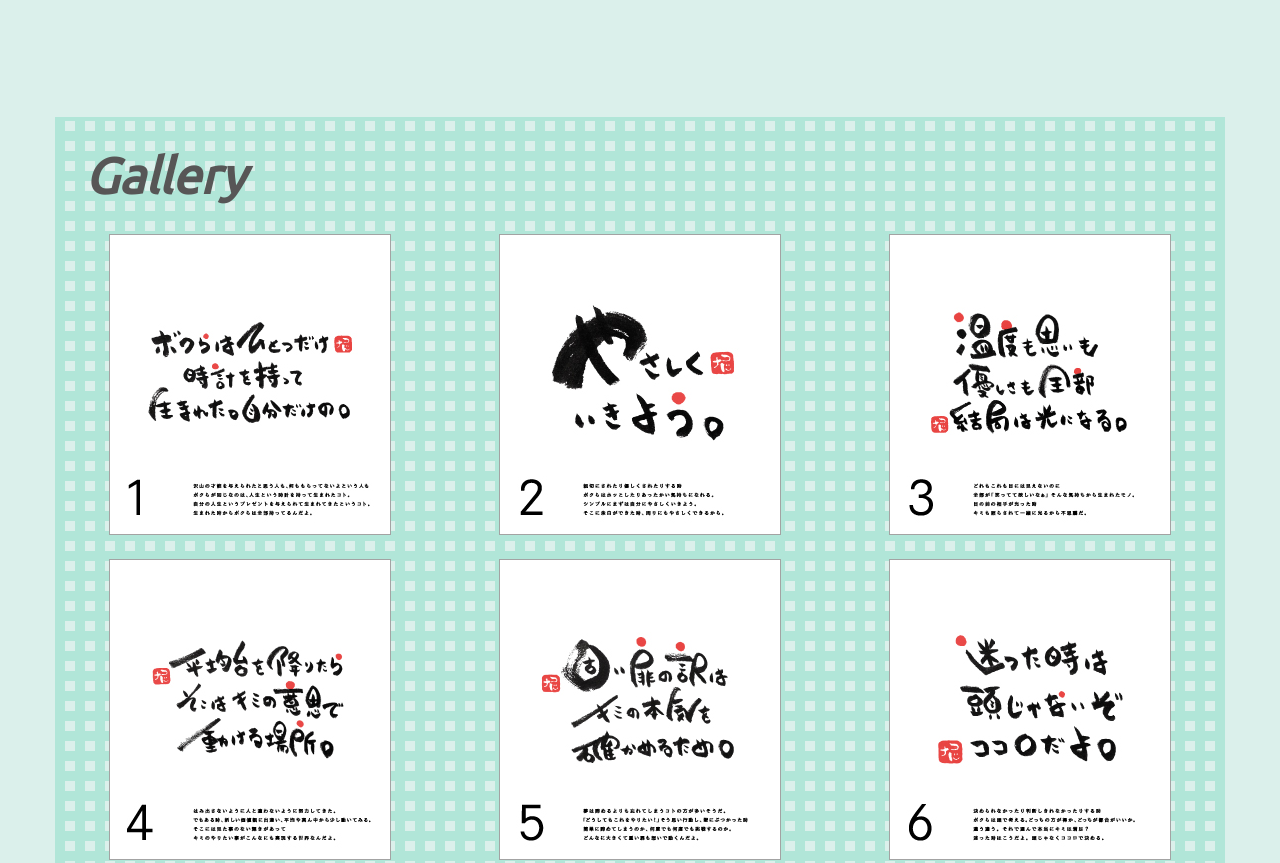
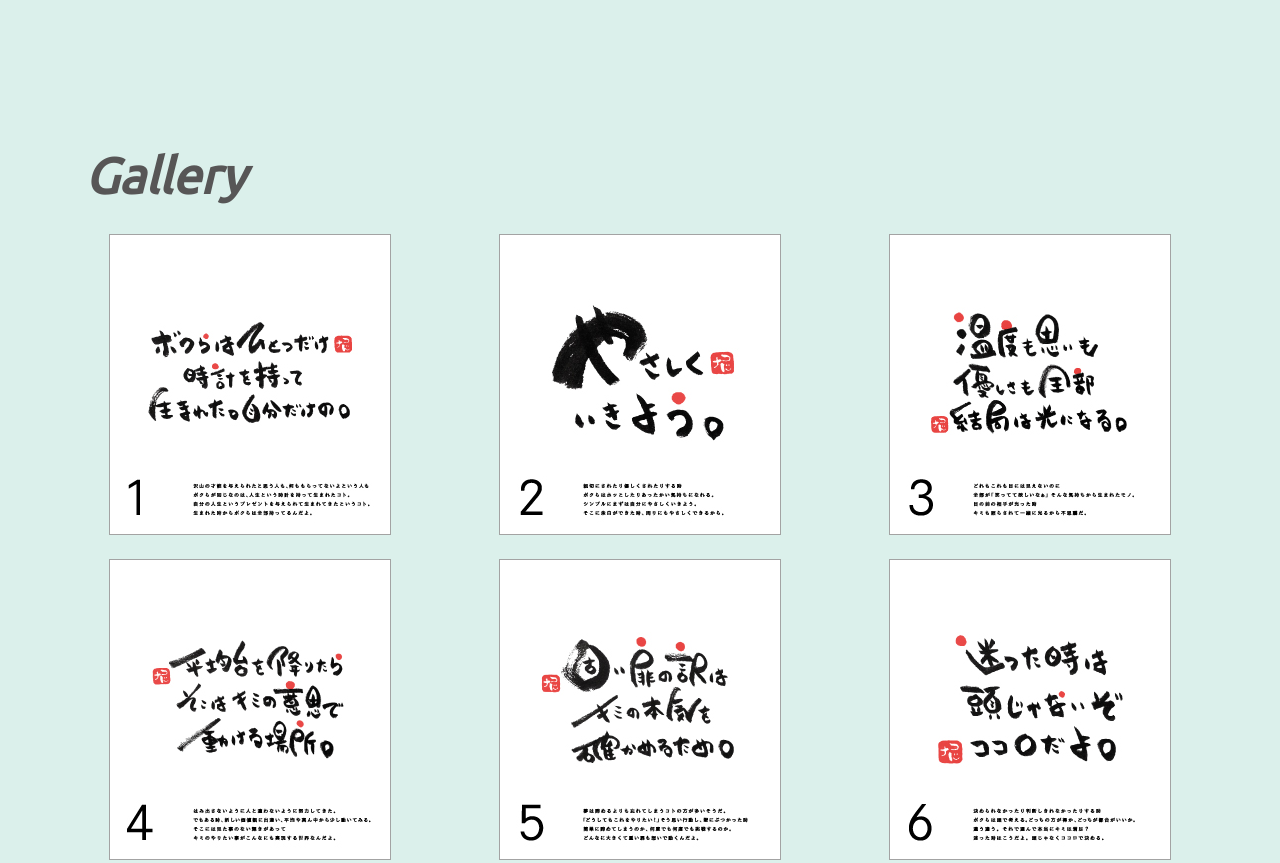
Before and after one commit to acca10/calendar, a website: page index.html in a window 1280 px wide. Shown: the part 3254-4117 px from the top of the page. Drawn offline with Linux system fonts and the light colour scheme; some packages are replaced by stand-ins of ours.

Commit message:
Add files via upload

```diff
--- a/css/responsive.css
+++ b/css/responsive.css
@@ -166,7 +166,6 @@
   /* GALLERY */
   .Gallery-wrap {
     margin-top: 80px;
-    /* background-image: url(../img/wallpaper_sp.jpg); */
     /* background-image: repeating-linear-gradient(
         0deg,
         rgba( 47, 201, 165, 0.2) 0px 10px,
--- a/css/style.css
+++ b/css/style.css
@@ -194,18 +194,16 @@ section img {
 .Gallery-wrap {
   margin: 120px auto;
   /* background-image: url(../img/wallpaper.jpg); */
-  background-image: repeating-linear-gradient(
+  /* background-image: repeating-linear-gradient(
         0deg,
-        /* rgba( 47, 201, 165, 0.2) 0px 10px, */
         rgb( 177, 230, 216) 0px 10px,
         rgba(0, 0, 0, 0) 10px 20px
       ),
       repeating-linear-gradient(
         90deg,
-        /* rgba( 47, 201, 165, 0.2) 0px 10px, */
         rgb( 177, 230, 216) 0px 10px,
         rgba(0, 0, 0, 0) 10px 20px
-      );
+      ); */
   background-repeat: no-repeat;
   background-size: cover;
 }
```
